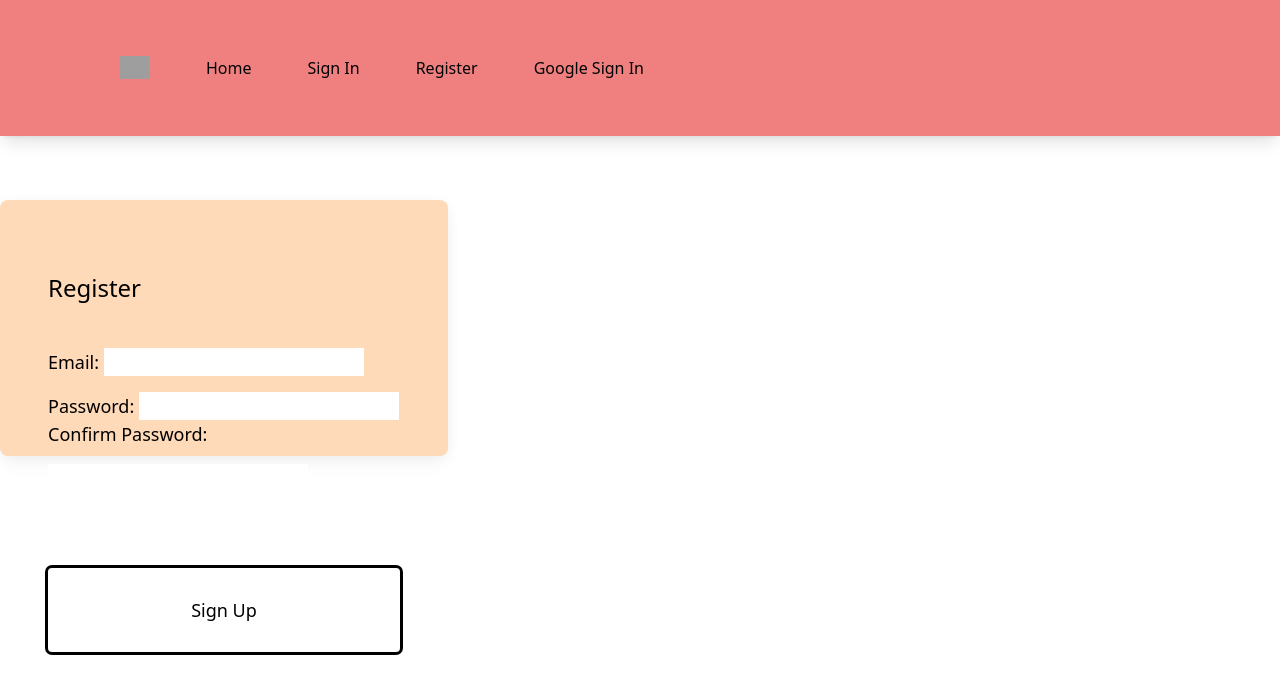
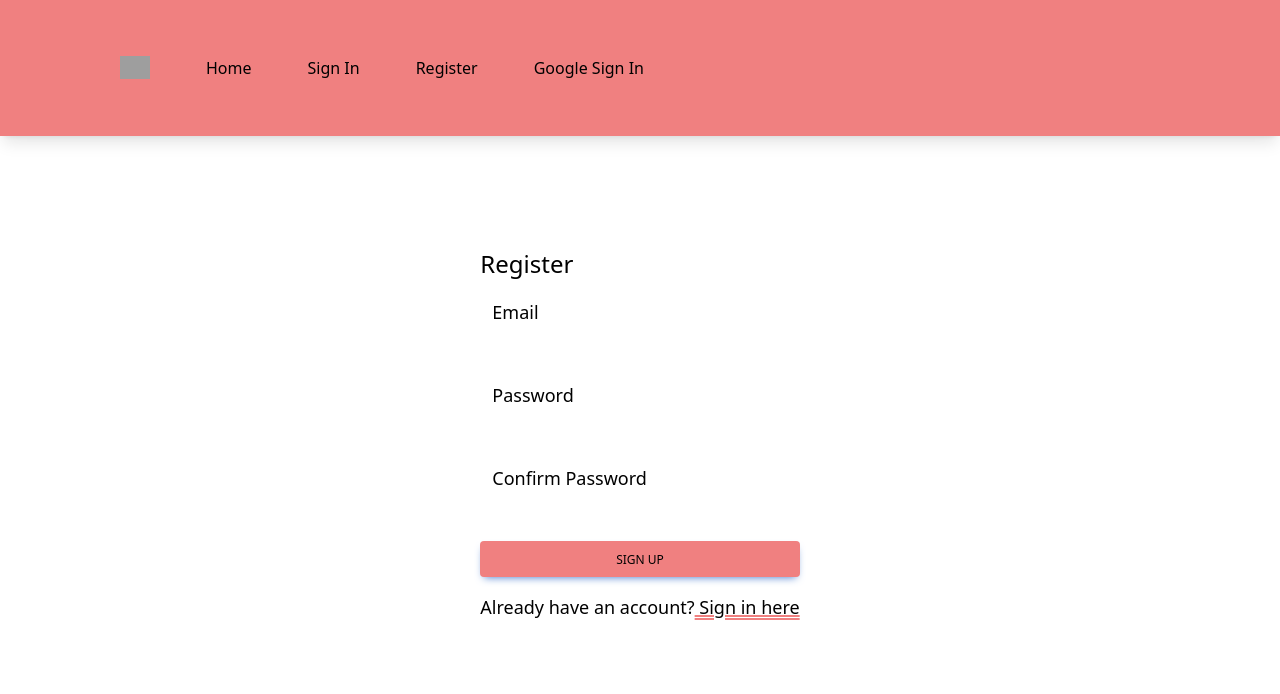
Before and after one commit to zamarz/ideal-telegram, a Next.js app: page /register in a window 1280 px wide. Shown: the top 694 px of the page. Built offline with nearby package versions, Linux system fonts and the light colour scheme; no server answers; grey boxes are pictures that could not be loaded.

Commit message:
Styled register and sign in

```diff
--- a/app/register/page.jsx
+++ b/app/register/page.jsx
@@ -3,7 +3,7 @@ import React from "react";
 
 const RegisterUser = () => {
   return (
-    <div>
+    <div className="flex justify-center">
       <Register />
     </div>
   );
--- a/components/Register.jsx
+++ b/components/Register.jsx
@@ -3,6 +3,7 @@ import { createUserWithEmailAndPassword } from "firebase/auth";
 import { auth } from "../utils/database";
 import { useState } from "react";
 import { useRouter } from "next/navigation";
+import Link from "next/link";
 
 const Register = () => {
   const [error, setError] = useState("");
@@ -45,44 +46,77 @@ const Register = () => {
   console.log(error);
 
   return (
-    <div className="block max-w-md rounded-lg bg-light-pink p-6 shadow-[0_2px_15px_-3px_rgba(0,0,0,0.07),0_10px_20px_-2px_rgba(0,0,0,0.04)] dark:bg-neutral-700 ">
+    <div className="mb-12 mx-3  ">
       <form
         className="py-7 px-6 w-full rounded-lg h-[200px] mt-2 p-3 text-lg text-gray-500  "
         onSubmit={signUp}
         name="signup-form"
       >
-        <div className="grid gap-4">
-          <p className="py-3  text-2xl font-medium">Register</p>
-          <div className="space-y-4">
-            <label htmlFor="email">Email: </label>
+        <p className="py-3  text-2xl font-medium">Register</p>
+        <div className="space-y-4">
+          <div className="relative">
             <input
               type="email"
               id="email"
               onChange={(e) => setEmail(e.target.value)}
+              className="peer block min-h-[auto] w-full rounded border-0 bg-transparent px-3 py-[0.32rem] leading-[1.6] outline-none transition-all duration-200 ease-linear focus:placeholder:opacity-100 data-[te-input-state-active]:placeholder:opacity-100 motion-reduce:transition-none dark:text-neutral-200 dark:placeholder:text-neutral-200 [&:not([data-te-input-placeholder-active])]:placeholder:opacity-0"
             />
-            <br />
-            <label htmlFor="password">Password: </label>
+            <label
+              htmlFor="email"
+              className="pointer-events-none absolute left-3 top-0 mb-0 max-w-[90%] origin-[0_0] truncate pt-[0.37rem] leading-[1.6] text-neutral-500 transition-all duration-200 ease-out peer-focus:-translate-y-[0.9rem] peer-focus:scale-[0.8] peer-focus:text-primary peer-data-[te-input-state-active]:-translate-y-[0.9rem] peer-data-[te-input-state-active]:scale-[0.8] motion-reduce:transition-none dark:text-neutral-200 dark:peer-focus:text-primary"
+            >
+              Email{" "}
+            </label>
+          </div>
+          <br />
+
+          <div className="relative mb-6">
             <input
+              className="peer block min-h-[auto] w-full rounded border-0 bg-transparent px-3 py-[0.32rem] leading-[1.6] outline-none transition-all duration-200 ease-linear focus:placeholder:opacity-100 data-[te-input-state-active]:placeholder:opacity-100 motion-reduce:transition-none dark:text-neutral-200 dark:placeholder:text-neutral-200 [&:not([data-te-input-placeholder-active])]:placeholder:opacity-0"
               type="password"
               id="password"
               onChange={(e) => setPassword(e.target.value)}
             />
-            <br />
-            <label htmlFor="confirmPassword">Confirm Password: </label>
+            <label
+              className="pointer-events-none absolute left-3 top-0 mb-0 max-w-[90%] origin-[0_0] truncate pt-[0.37rem] leading-[1.6] text-neutral-500 transition-all duration-200 ease-out peer-focus:-translate-y-[0.9rem] peer-focus:scale-[0.8] peer-focus:text-primary peer-data-[te-input-state-active]:-translate-y-[0.9rem] peer-data-[te-input-state-active]:scale-[0.8] motion-reduce:transition-none dark:text-neutral-200 dark:peer-focus:text-primary"
+              htmlFor="password"
+            >
+              Password{" "}
+            </label>
+          </div>
+          <br />
+          <div className="relative mb-6">
             <input
+              className="peer block min-h-[auto] w-full rounded border-0 bg-transparent px-3 py-[0.32rem] leading-[1.6] outline-none transition-all duration-200 ease-linear focus:placeholder:opacity-100 data-[te-input-state-active]:placeholder:opacity-100 motion-reduce:transition-none dark:text-neutral-200 dark:placeholder:text-neutral-200 [&:not([data-te-input-placeholder-active])]:placeholder:opacity-0"
               type="password"
               id="confirmPassword"
               onChange={(e) => setConfirmPassword(e.target.value)}
             />
+            <label
+              className="pointer-events-none absolute left-3 top-0 mb-0 max-w-[90%] origin-[0_0] truncate pt-[0.37rem] leading-[1.6] text-neutral-500 transition-all duration-200 ease-out peer-focus:-translate-y-[0.9rem] peer-focus:scale-[0.8] peer-focus:text-primary peer-data-[te-input-state-active]:-translate-y-[0.9rem] peer-data-[te-input-state-active]:scale-[0.8] motion-reduce:transition-none dark:text-neutral-200 dark:peer-focus:text-primary"
+              htmlFor="confirmPassword"
+            >
+              Confirm Password{" "}
+            </label>
           </div>
+
           <br />
           <button
-            className="font-medium outline rounded px-5 py-7 my-4"
+            className="dark:active:shadow-[0_8px_9px_-4px_rgba(59,113,202,0.2),0_4px_18px_0_rgba(59,113,202,0.1)]] inline-block w-full rounded bg-pink1 px-6 pb-2 pt-2.5 text-xs font-medium uppercase leading-normal text-white shadow-[0_4px_9px_-4px_#3b71ca] transition duration-150 ease-in-out hover:bg-primary-600 hover:shadow-[0_8px_9px_-4px_rgba(59,113,202,0.3),0_4px_18px_0_rgba(59,113,202,0.2)] focus:bg-primary-600 focus:shadow-[0_8px_9px_-4px_rgba(59,113,202,0.3),0_4px_18px_0_rgba(59,113,202,0.2)] focus:outline-none focus:ring-0 active:bg-primary-700 active:shadow-[0_8px_9px_-4px_rgba(59,113,202,0.3),0_4px_18px_0_rgba(59,113,202,0.2)] dark:shadow-[0_4px_9px_-4px_rgba(59,113,202,0.5)] dark:hover:shadow-[0_8px_9px_-4px_rgba(59,113,202,0.2),0_4px_18px_0_rgba(59,113,202,0.1)] dark:focus:shadow-[0_8px_9px_-4px_rgba(59,113,202,0.2),0_4px_18px_0_rgba(59,113,202,0.1)]"
             type="submit"
             id="signup-btn"
           >
             Sign Up
           </button>
+          <p className="mt-6 text-center text-neutral-800 dark:text-neutral-200">
+            Already have an account?
+            <Link
+              href="/sign-in"
+              className=" underline decoration-pink1 decoration-2 decoration-double text-primary transition duration-150 ease-in-out hover:text-primary-600 focus:text-primary-600 active:text-primary-700 dark:text-primary-400 dark:hover:text-primary-500 dark:focus:text-primary-500 dark:active:text-primary-600"
+            >
+              {""} Sign in here
+            </Link>
+          </p>
         </div>
       </form>
     </div>
```
